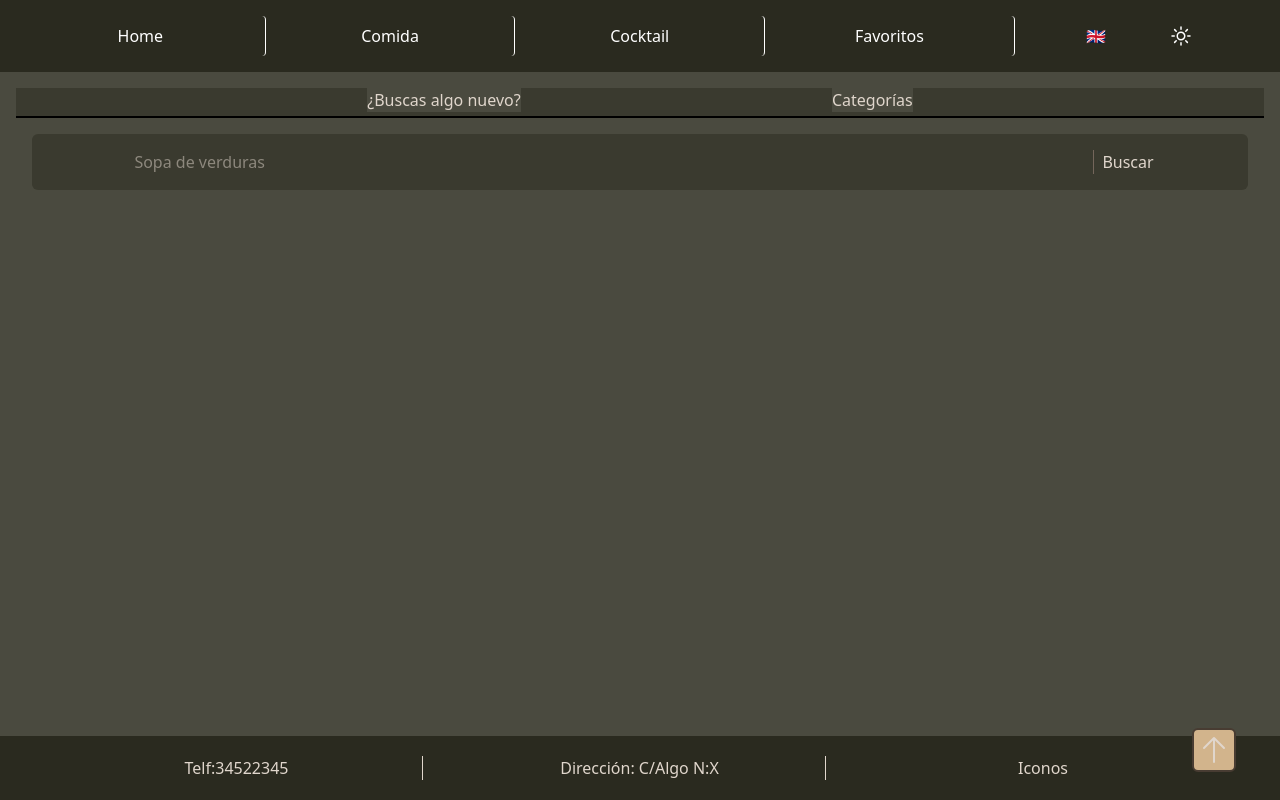
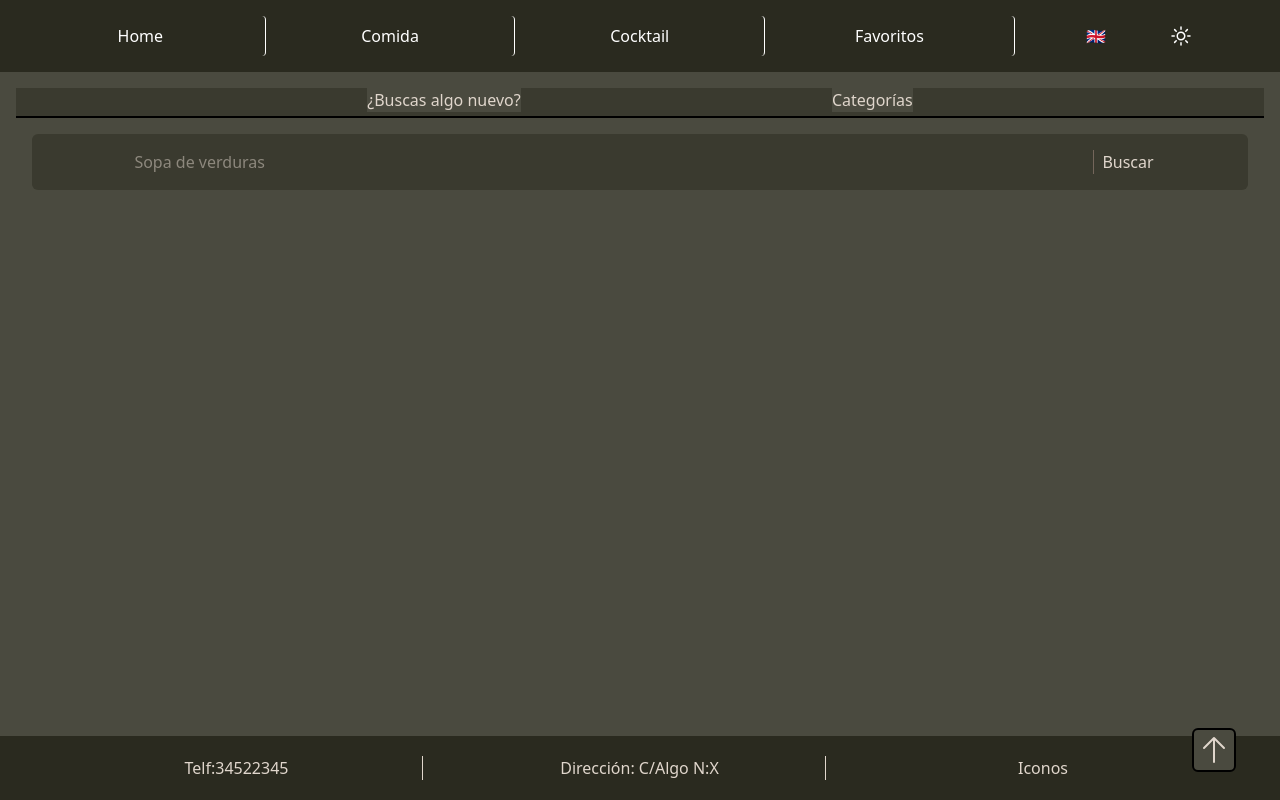
Before and after one commit to SaulixDev/proyectoPracticas, a Vue app: page /Menus in a window 1280 px wide. Built offline with nearby package versions, Linux system fonts and the light colour scheme.

Commit message:
ScrollToTop de Meal arreglado

```diff
--- a/src/views/MenuView.vue
+++ b/src/views/MenuView.vue
@@ -82,7 +82,7 @@
 
     <div class="fixed bottom-7 z-30 right-6">
       <button
-        class="mr-5 bg-primary100 rounded-md p-1 border-2 border-text100 hover:bg-primary200 duration-300 transition transition-discrete hover:-translate-y-2"
+        class="mr-5 bg-primary100 rounded-md p-1 border-2 border-text100 hover:bg-primary200 duration-300 transition transition-discrete hover:-translate-y-2 dark:bg-dbg100 dark:border-black dark:hover:bg-dbg100"
         @click="() => scrollToTop()"
       >
         <svg
@@ -135,6 +135,11 @@ const showCategories = () => {
   cats.value = !cats.value;
 };
 
+function scrollToTop() {
+    window.scrollTo({ top: 0, behavior: "smooth" });
+}
+
+
 async function getAllCat() {
   store.meals = [];
   await getAllCategories();
```
